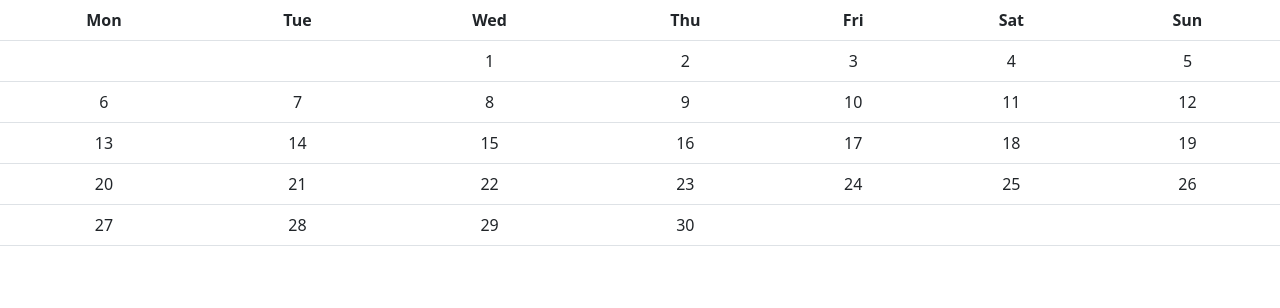
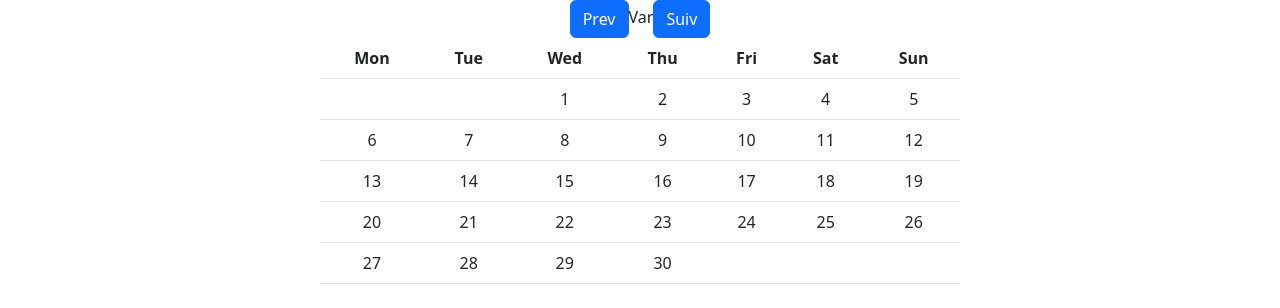
Before and after one commit to EdouardQ/react-h3-calendar, a React (Create React App) app: page / in a window 1280 px wide. Shown: the top 308 px of the page. Built offline with nearby package versions, Linux system fonts and the light colour scheme.

Commit message:
add header in Calendar.jsx

```diff
--- a/src/App.js
+++ b/src/App.js
@@ -2,14 +2,17 @@ import './App.css';
 import "../node_modules/bootstrap/dist/css/bootstrap.min.css";
 import {CalendarProvider} from "./context/calendarContext";
 import {Outlet} from "react-router-dom";
+import {CalendarHeaderProvider} from "./context/calendarHeaderContext";
 
 
 function App() {
   return (
     <div className="App">
-        <CalendarProvider>
-            <Outlet />
-        </CalendarProvider>
+        <CalendarHeaderProvider>
+            <CalendarProvider>
+                <Outlet />
+            </CalendarProvider>
+        </CalendarHeaderProvider>
     </div>
   );
 }
--- a/src/components/Calendar.jsx
+++ b/src/components/Calendar.jsx
@@ -1,5 +1,6 @@
 import { useContext } from "react";
 import {CalendarContext} from "../context/calendarContext";
+import {CalendarHeader} from "./CalendarHeader";
 
 export const Calendar = (props) => {
     const calendar = useContext(CalendarContext);
@@ -45,7 +46,9 @@ export const Calendar = (props) => {
     const data = generateTable();
 
     return (
-        <table className="table">
+        <div>
+           <CalendarHeader></CalendarHeader>
+            <table className="table w-50 m-auto">
                 <thead>
                     <tr>
                         <th>Mon</th>
@@ -60,5 +63,6 @@ export const Calendar = (props) => {
                 <tbody dangerouslySetInnerHTML={{__html: data}}>
                 </tbody>
             </table>
+        </div>
     );
 }
--- /dev/null
+++ b/src/components/CalendarHeader.jsx
@@ -0,0 +1,15 @@
+import {useContext} from "react";
+import {CalendarHeaderContext} from "../context/calendarHeaderContext";
+
+
+export const CalendarHeader = (props) => {
+    const {calendarHeader} = useContext(CalendarHeaderContext);
+
+    return(
+        <div>
+            <button className="btn btn-primary">Prev</button>
+            Var
+            <button className="btn btn-primary">Suiv</button>
+        </div>
+    );
+}
--- /dev/null
+++ b/src/context/calendarHeaderContext.jsx
@@ -0,0 +1,15 @@
+import {createContext, useState} from "react";
+import {CalendarGeneratorService} from "../services/calendarGeneratorService";
+
+export const CalendarHeaderContext = createContext();
+
+export const CalendarHeaderProvider = (props) => {
+    const now = new Date(Date.now());
+    const [calendarHeader, setCalendarHeader] = useState(CalendarGeneratorService(now.getFullYear(), now.getMonth()));
+
+    return (
+        <CalendarHeaderContext.Provider value={{ calendarHeader: calendarHeader, setCalendarHeader }}>
+            {props.children}
+        </CalendarHeaderContext.Provider>
+    );
+};
```
Also changed, not shown: 2 other files (tests, documents, lock files or other folders). Lines whose indentation alone changed are shown as unchanged.
